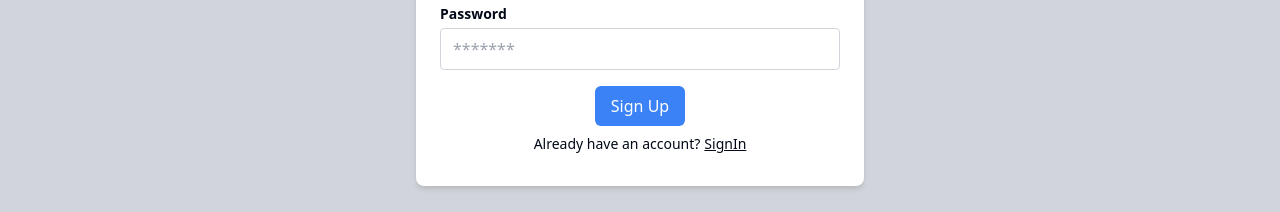
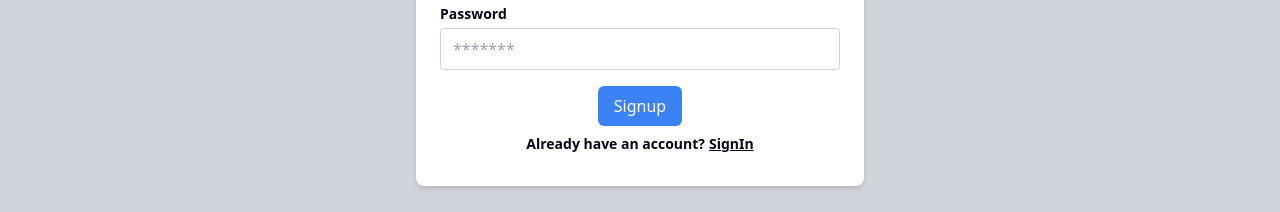
Before and after one commit to Sanghrakshit12/Money-transfering-Application-Fullstack, a React (Vite) app in the folder frontend/: page /signup in a window 1280 px wide. Shown: the part 498-710 px from the top of the page. Built offline with nearby package versions, Linux system fonts and the light colour scheme.

Commit message:
Code Format

```diff
--- /dev/null
+++ b/frontend/components/AppNavbars.tsx
@@ -0,0 +1,75 @@
+import { Link } from "react-router-dom";
+import { useNavigate } from "react-router-dom";
+import { useEffect, useState } from "react";
+import axios from "axios";
+
+export default function AppNavbar() {
+  const navigate = useNavigate();
+  const [balance, setBalance] = useState("");
+  const [loading, setLoading] = useState(true);
+
+  useEffect(() => {
+    const fetchBalance = async () => {
+      try {
+        const response = await axios.get(
+          "http://localhost:3000/api/v1/accounts/balance",
+          {
+            headers: {
+              Authorization: `Bearer ${localStorage.getItem("token")}`,
+            },
+          }
+        );
+        setBalance(response.data);
+      } catch (error) {
+        console.error("Error fetching account balance:", error);
+      } finally {
+        setLoading(false);
+      }
+    };
+
+    fetchBalance();
+  }, []);
+
+  return (
+    <div className="flex items-center justify-between bg-blue-700 p-2 pl-10 pr-4">
+      <div className="flex items-center">
+        <div className="text-xl font-bold text-white">
+          <Link to={"/"} className="font-serif font-semibold">
+            MoneyTransferX{" "}
+          </Link>
+        </div>
+        <div className="pl-2">
+          <Link to={"/"}>
+            <img
+              style={{ width: "50%", height: "50%" }}
+              src="../public/icon.png"
+              alt="Icon"
+            />
+          </Link>
+        </div>
+      </div>
+      <div className="flex items-center space-x-4">
+        {loading ? (
+          <div className="text-white">Loading...</div>
+        ) : (
+          balance && (
+            <div className="text-xl  font-semibold text-white px-4">
+              Balance: {balance.Balance}
+            </div>
+          )
+        )}
+
+        <button
+          onClick={() => {
+            localStorage.removeItem("token");
+            navigate("/");
+          }}
+          type="button"
+          className="bg-red-600 text-white px-5 py-2 rounded-md hover:bg-red-500  focus:outline-none focus:bg-red-500"
+        >
+          Logout
+        </button>
+      </div>
+    </div>
+  );
+}
--- /dev/null
+++ b/frontend/components/AuthNavigator.tsx
@@ -0,0 +1,18 @@
+import { Link } from "react-router-dom";
+
+interface Props {
+  to: string;
+  message: string;
+  where: string;
+}
+
+export default function AuthNavigator({ to, message, where }: Props) {
+  return (
+    <div className="py-2 text-sm font-semibold flex justify-center">
+      <div>{message}</div>
+      <Link className="pointer underline pl-1 cursor-pointer" to={to}>
+        {where}
+      </Link>
+    </div>
+  );
+}
--- a/frontend/components/Navbar.tsx
+++ b/frontend/components/Navbar.tsx
@@ -3,7 +3,9 @@ export default function Navbar() {
   return (
     <div className="w-screen flex items-center justify-start bg-blue-700 p-2 pl-10">
       <div className="text-xl font-bold text-white">
-        <Link to={"/"} className="font-serif font-semibold">MoneyTransferX </Link>
+        <Link to={"/"} className="font-serif font-semibold">
+          MoneyTransferX{" "}
+        </Link>
       </div>
       <div className="pl-2">
         <Link to={"/"}>
--- /dev/null
+++ b/frontend/components/SignInButton.tsx
@@ -0,0 +1,38 @@
+import { useNavigate } from "react-router-dom";
+import axios from "axios";
+
+interface AuthButtonProps {
+  userName: string;
+  password: string;
+}
+
+export default function AuthButton({ userName, password }: AuthButtonProps) {
+  const navigate = useNavigate();
+
+  const handleSubmit = async () => {
+    try {
+      const response = await axios.post(
+        "http://localhost:3000/api/v1/user/signin",
+        {
+          userName,
+          password,
+        }
+      );
+      localStorage.setItem("token", response.data.token);
+      navigate("/Dashboard");
+    } catch (e) {
+      console.log("Server Not Responding");
+    }
+  };
+  return (
+    <div className="flex justify-center">
+      <button
+        onClick={handleSubmit}
+        type="button"
+        className="bg-blue-500 text-white px-4 py-2 rounded-md mt-4 hover:bg-blue-600 focus:outline-none focus:bg-blue-600"
+      >
+        SignIn
+      </button>
+    </div>
+  );
+}
--- /dev/null
+++ b/frontend/components/SignupButton.tsx
@@ -0,0 +1,43 @@
+import { useNavigate } from "react-router-dom";
+import axios from "axios";
+
+interface AuthButtonProps {
+  userName: string;
+  firstName: string;
+  lastName: string;
+  password: string;
+}
+
+export default function AuthButton({
+  userName,
+  firstName,
+  lastName,
+  password,
+}: AuthButtonProps) {
+  const navigate = useNavigate();
+
+  const handleSubmit = () => {
+    try {
+      axios.post("http://localhost:3000/api/v1/user/signup", {
+        userName,
+        firstName,
+        lastName,
+        password,
+      });
+      navigate("/Dashboard");
+    } catch (e) {
+      console.log("Server Not Responding");
+    }
+  };
+  return (
+    <div className="flex justify-center">
+      <button
+        onClick={handleSubmit}
+        type="button"
+        className="bg-blue-500 text-white px-4 py-2 rounded-md mt-4 hover:bg-blue-600 focus:outline-none focus:bg-blue-600"
+      >
+        Signup
+      </button>
+    </div>
+  );
+}
--- a/frontend/index.html
+++ b/frontend/index.html
@@ -4,7 +4,7 @@
     <meta charset="UTF-8" />
     <meta name="viewport" content="width=device-width, initial-scale=1.0" />
     <title>Money TranferX</title>
-    <Link rel="icon" href="./public/icon.png" />
+    <Link rel="icon" href="/icon.png" />
     <link rel="preconnect" href="https://fonts.gstatic.com" />
     <link
       href="https://fonts.googleapis.com/css2?family=Roboto:wght@400;500&display=swap"
--- a/frontend/pages/Home.tsx
+++ b/frontend/pages/Home.tsx
@@ -1,5 +1,5 @@
 import { Link, useNavigate } from "react-router-dom";
-import pg2 from "../public/pg2.png";
+import pg2 from "/pg2.png";
 
 export default function Home() {
   const navigate = useNavigate();
--- a/frontend/pages/Send.tsx
+++ b/frontend/pages/Send.tsx
@@ -1,6 +1,6 @@
 import axios from "axios";
 import AuthHeading from "../components/AuthHeading";
-import Navbar from "../components/Navbar";
+import AppNavbar from "../components/AppNavbars";
 import { useNavigate, useSearchParams } from "react-router-dom";
 import { useState } from "react";
 
@@ -12,12 +12,11 @@ export default function TransferPage() {
   const [amount, setAmount] = useState("");
   async function Tranfer() {
     try {
-
       await axios.post(
         "http://localhost:3000/api/v1/accounts/transfer",
         {
           to: id,
-          amount:parseInt(amount),
+          amount: parseInt(amount),
         },
         {
           headers: {
@@ -32,7 +31,7 @@ export default function TransferPage() {
   }
   return (
     <div className="bg-gray-300 min-h-screen font-serif">
-      <Navbar />
+      <AppNavbar />
       <div className="flex items-center justify-center pt-36">
         <div className="max-w-md w-full p-6 bg-white rounded-lg shadow-md">
           <div className="text-center pb-8">
@@ -48,7 +47,6 @@ export default function TransferPage() {
               onChange={(e) => {
                 setAmount(e.target.value);
               }}
-
               type="text"
               className="w-full border border-gray-300 bg-white px-4 py-2 rounded-md focus:outline-none focus:border-blue-500"
             />
--- a/frontend/pages/Signin.tsx
+++ b/frontend/pages/Signin.tsx
@@ -2,29 +2,13 @@ import { useState } from "react";
 import AuthHeading from "../components/AuthHeading";
 import SubHeading from "../components/AuthsubHeading";
 import InputBox from "../components/inputbox";
-import { Link, useNavigate } from "react-router-dom";
-import axios from "axios";
 import Navbar from "../components/Navbar";
+import AuthButton from "../components/SignInButton";
+import AuthNavigator from "../components/AuthNavigator";
 
 export default function SignInPage() {
-  const navigate=useNavigate()
   const [userName, setUserName] = useState("");
   const [password, setPassword] = useState("");
-  const handleSubmit = async () => {
-    try {
-      const response = await axios.post(
-        "http://localhost:3000/api/v1/user/signin",
-        {
-          userName,
-          password,
-        }
-      );
-      localStorage.setItem("token", response.data.token);
-      navigate('/Dashboard')
-    } catch (e) {
-      console.log("Server Not Responding");
-    }
-  };
 
   return (
     <div className="bg-gray-300 min-h-screen font-roboto">
@@ -50,25 +34,12 @@ export default function SignInPage() {
             heading="Password"
             placeholder="*******"
           />
-          <div className="flex justify-center">
-            <button
-              onClick={handleSubmit}
-              type="button"
-              className="bg-blue-500 text-white px-4 py-2 rounded-md mt-4 hover:bg-blue-600 focus:outline-none focus:bg-blue-600"
-            >
-              SignIn
-            </button>
-          </div>
-
-          <div className="py-2 text-sm flex justify-center">
-            <div>Don't have an account?</div>
-            <Link
-              className="pointer underline pl-1 cursor-pointer"
-              to="/signup"
-            >
-              Signup
-            </Link>
-          </div>
+          <AuthButton userName={userName} password={password} />
+          <AuthNavigator
+            to="/signup"
+            message="Don't have an account?"
+            where="SignUp"
+          />
         </div>
       </div>
     </div>
--- a/frontend/pages/Signup.tsx
+++ b/frontend/pages/Signup.tsx
@@ -1,31 +1,16 @@
 import AuthHeading from "../components/AuthHeading";
 import SubHeading from "../components/AuthsubHeading";
-import { Link, useNavigate } from "react-router-dom";
+import AuthNavigator from "../components/AuthNavigator";
 import Navbar from "../components/Navbar";
 import InputBox from "../components/inputbox";
 import { useState } from "react";
-import axios from "axios";
+import SignupButton from "../components/SignupButton";
 
 export default function SignupPage() {
   const [userName, setUserName] = useState("");
   const [firstName, setFirstName] = useState("");
   const [lastName, setLastName] = useState("");
   const [password, setPassword] = useState("");
-
-  const navigate = useNavigate();
-  const handleSubmit = () => {
-    try {
-      axios.post("http://localhost:3000/api/v1/user/signup", {
-        userName,
-        firstName,
-        lastName,
-        password,
-      });
-      navigate("/Dashboard");
-    } catch (e) {
-      console.log("Server Not Responding");
-    }
-  };
 
   return (
     <div className="bg-gray-300 min-h-screen font-roboto">
@@ -66,24 +51,18 @@ export default function SignupPage() {
             placeholder="*******"
           />
           <div className="flex justify-center">
-            <button
-              type="button"
-              onClick={handleSubmit}
-              className="bg-blue-500 text-white px-4 py-2 rounded-md mt-4 hover:bg-blue-600 focus:outline-none focus:bg-blue-600"
-            >
-              Sign Up
-            </button>
+            <SignupButton
+              userName={userName}
+              firstName={firstName}
+              lastName={lastName}
+              password={password}
+            />
           </div>
-
-          <div className="py-2 text-sm flex justify-center">
-            <div>Already have an account?</div>
-            <Link
-              className="pointer underline pl-1 cursor-pointer"
-              to="/signin"
-            >
-              SignIn
-            </Link>
-          </div>
+          <AuthNavigator
+            to={"/signin"}
+            message={"Already have an account?"}
+            where="SignIn"
+          />
         </div>
       </div>
     </div>
```
Also changed, not shown: frontend/components/AuthsubHeading.tsx (+7 -9 lines), frontend/pages/Dashboard.tsx (+7 -60 lines).
